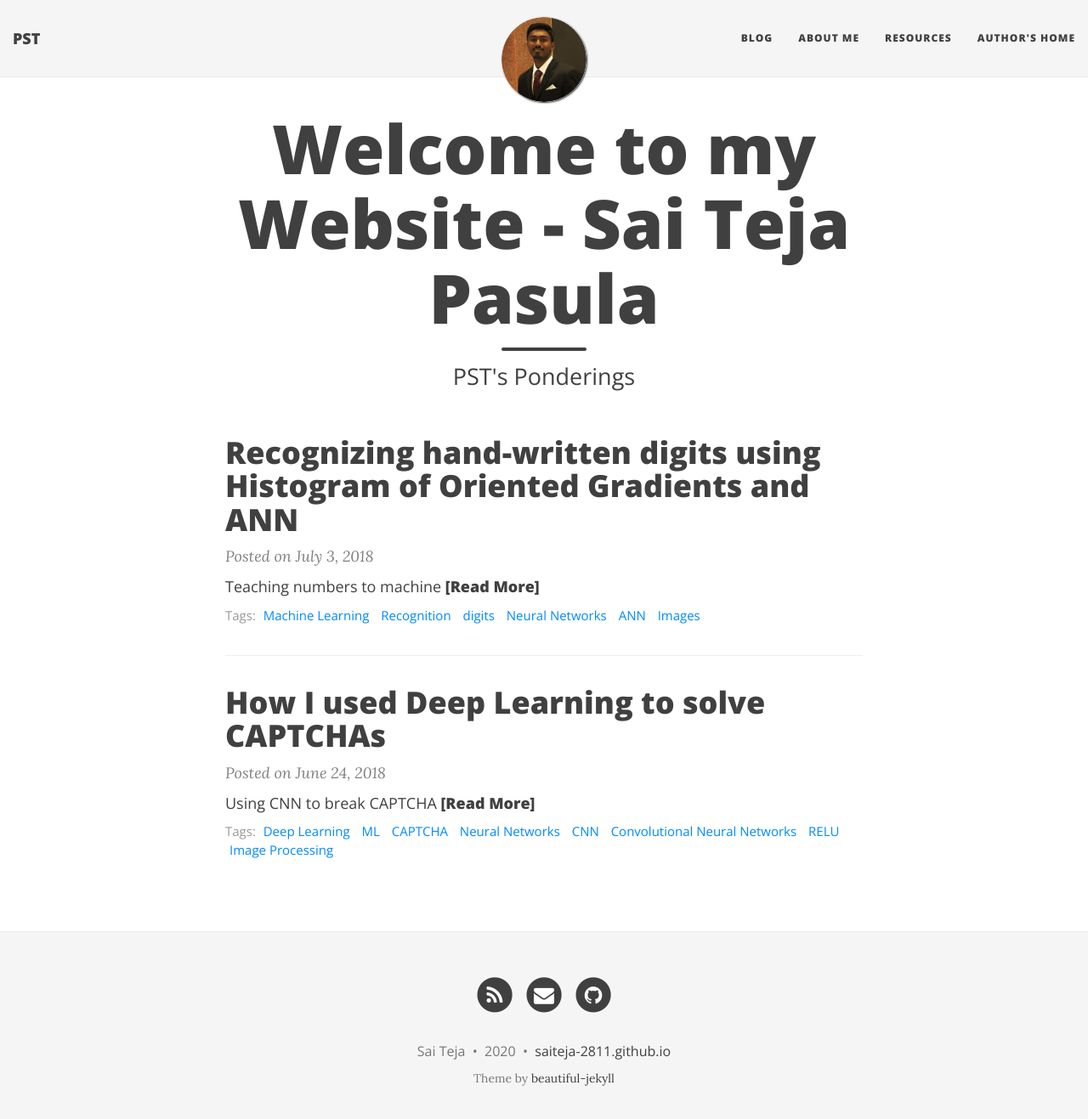
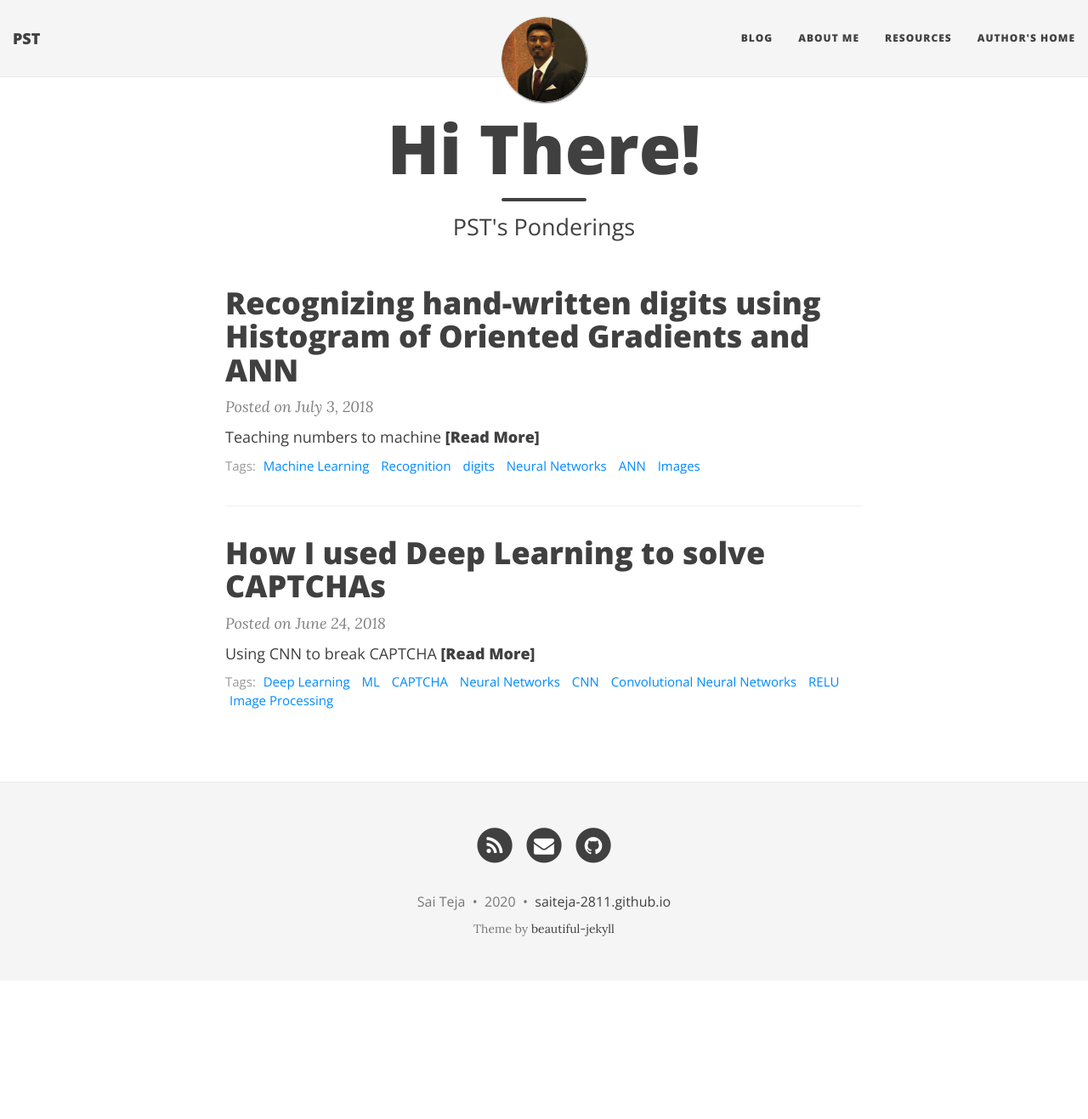
Before and after one commit to saiteja-2811/saiteja-2811.github.io-, a Jekyll site: the page built from index.html, in a window 1280 px wide and 1330 px high. Shown: the top 1317 px of the window at 85% size. Built offline with Jekyll 4.4.1, drawn with Linux system fonts in a browser that asks for light colours; nearby versions of some CDN libraries; the list of posts is cut into pages by our own code.

Commit message:
Update index.html

```diff
--- a/index.html
+++ b/index.html
@@ -1,6 +1,6 @@
 ---
 layout: page
-title: "Welcome to my Website - Sai Teja Pasula"
+title: "Hi There!"
 subtitle: "PST's Ponderings"
 use-site-title: true
 ---
```
